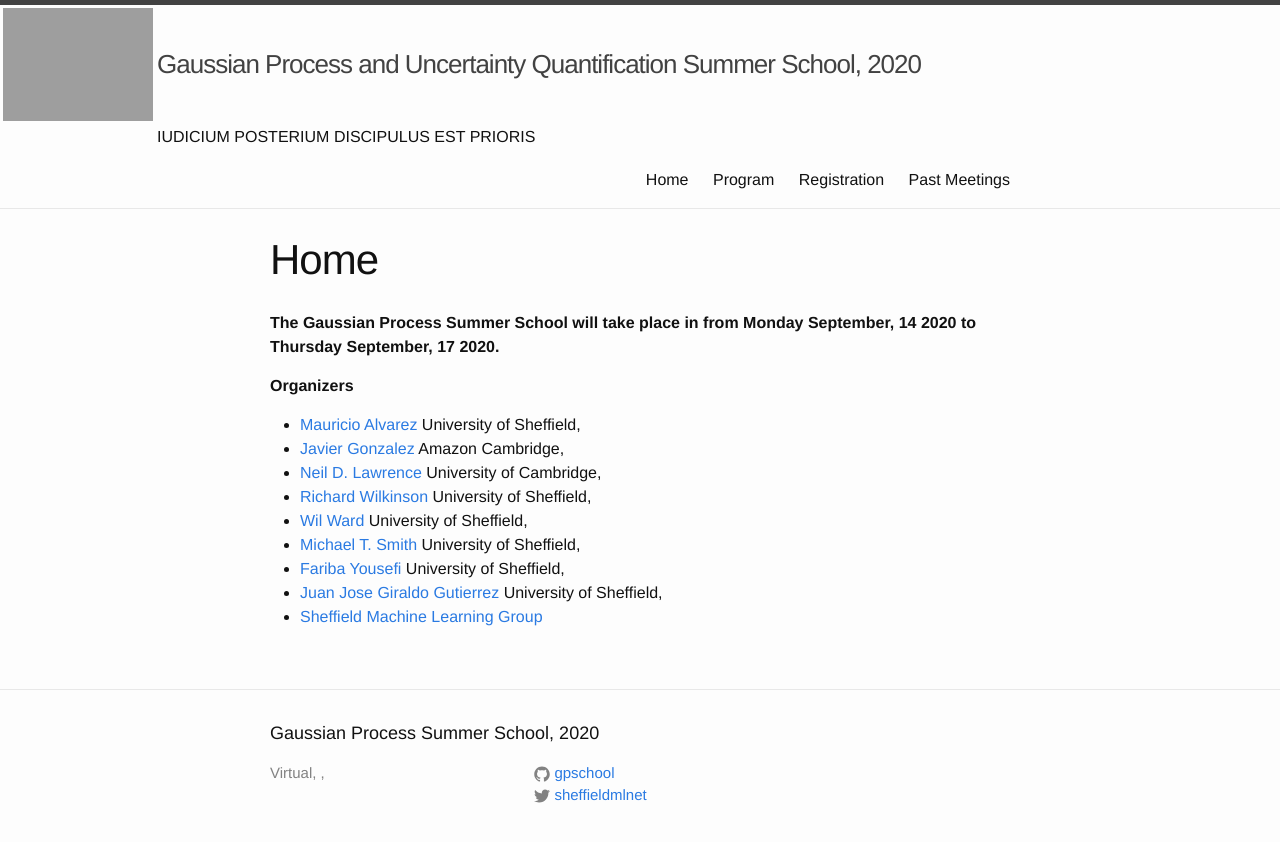
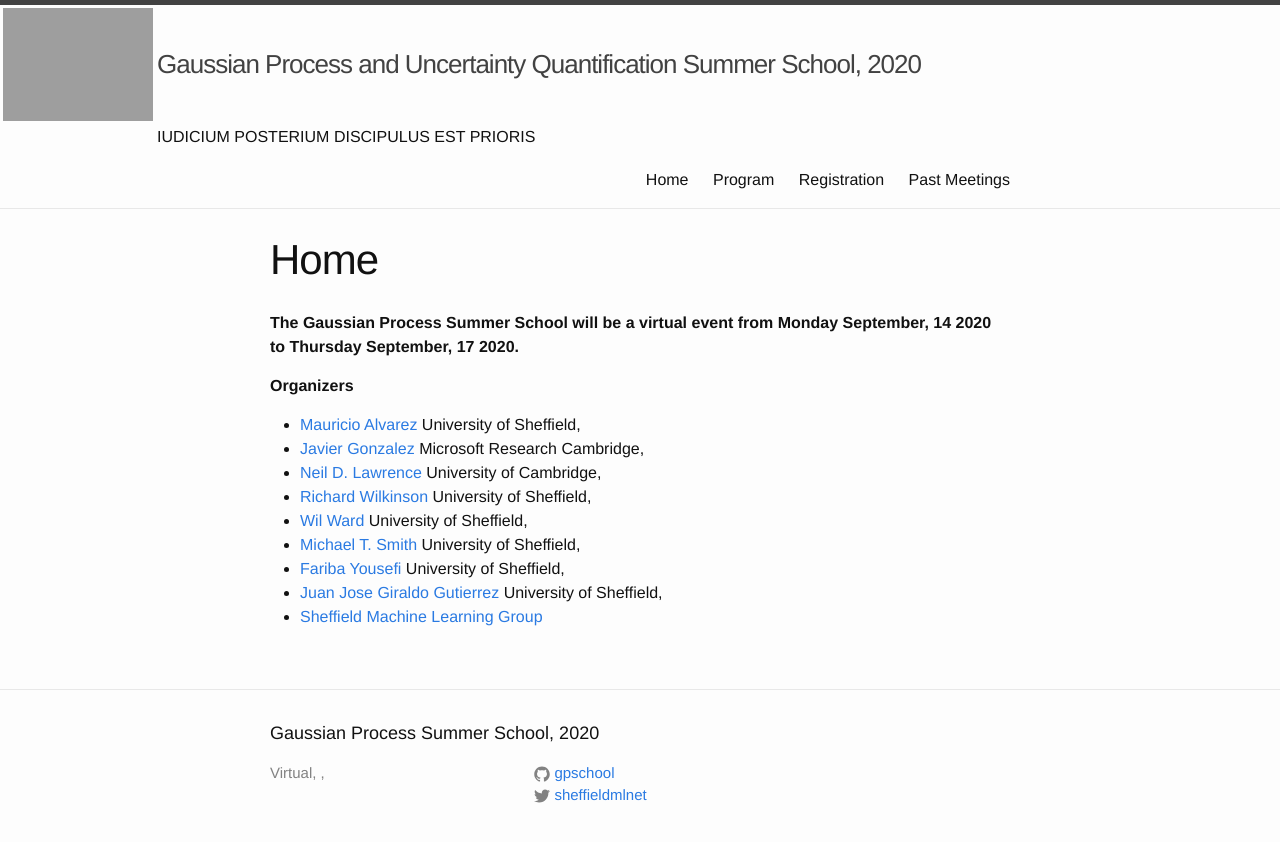
Before and after one commit to gpschool/gpss20, a Jekyll site: the page built from index.html, in a window 1280 px wide. Shown: the top 842 px of the page. Built offline with Jekyll 4.4.1, drawn with Linux system fonts in a browser that asks for light colours.

Commit message:
changes gpss 2020

```diff
--- a/_config.yml
+++ b/_config.yml
@@ -52,7 +52,7 @@ conference:
   - 2020-09-17
   organizers:
     - {given: Mauricio, family: Alvarez, url: "https://maalvarezl.github.io/", institute: University of Sheffield}
-    - {given: Javier, family: Gonzalez, url: "http://javiergonzalezh.github.io/", institute: Amazon Cambridge}
+    - {given: Javier, family: Gonzalez, url: "http://javiergonzalezh.github.io/", institute: Microsoft Research Cambridge}
     - {given: Neil D., family: Lawrence, url: "http://inverseprobability.com", institute: University of Cambridge}
     - {given: Richard, family: Wilkinson, url: "http://r-wilkinson.staff.shef.ac.uk/", institute: University of Sheffield}
     - {given: Wil, family: Ward, url: "https://wilocw.github.io/", institute: University of Sheffield}
--- a/_layouts/about.html
+++ b/_layouts/about.html
@@ -4,7 +4,7 @@ layout: page
 
 <article>
 
-  <p><strong>The {{ site.conference.name }} will take place in {{ site.conference.location }} from {{ site.conference.dates[0] | date: "%A %B, %-d %Y" }} to  {{ site.conference.dates.last | date: "%A %B, %-d %Y" }}.</strong></p>
+  <p><strong>The {{ site.conference.name }} will be a virtual event {{ site.conference.location }} from {{ site.conference.dates[0] | date: "%A %B, %-d %Y" }} to  {{ site.conference.dates.last | date: "%A %B, %-d %Y" }}.</strong></p>
 
   {{ content }}
 
```
